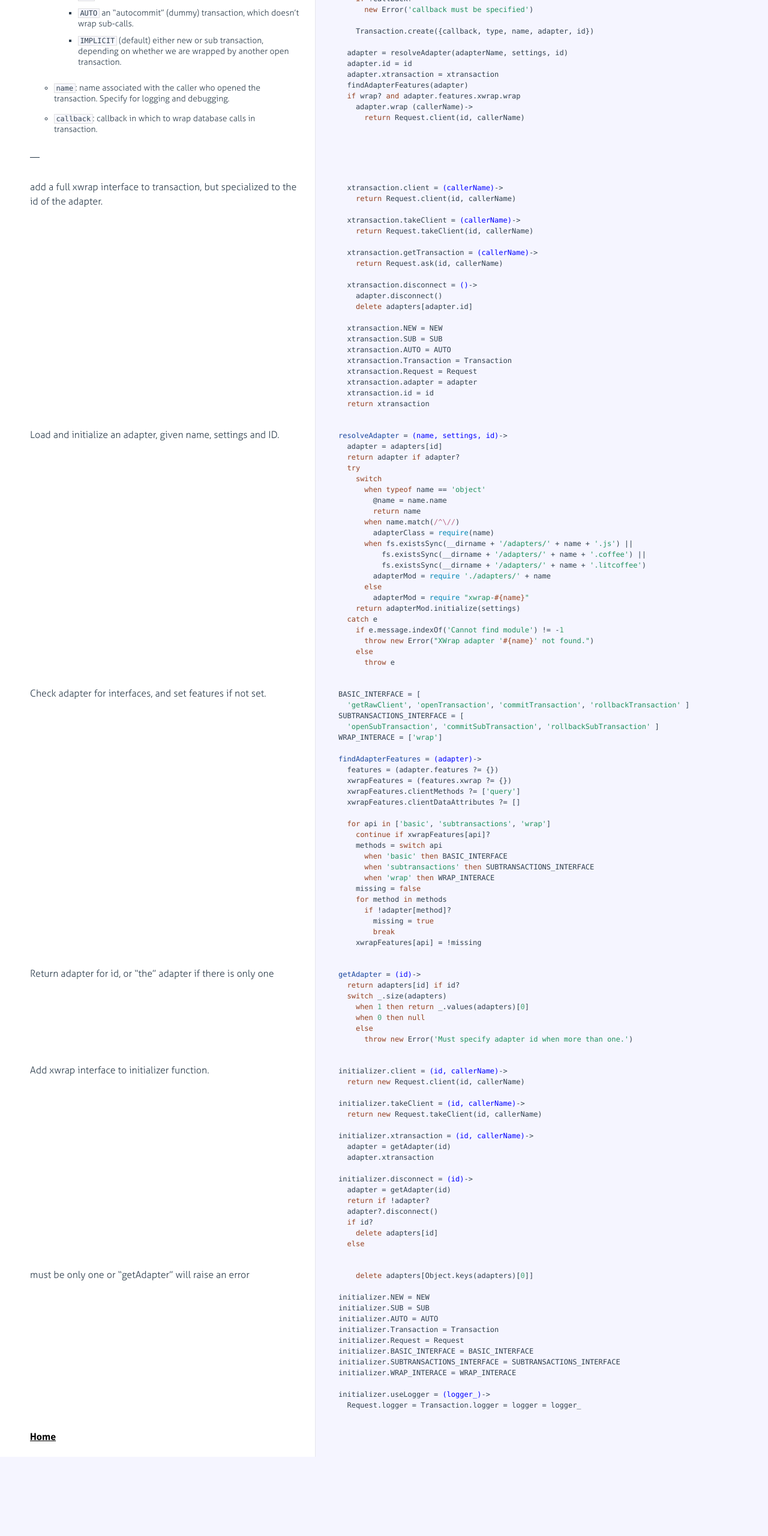
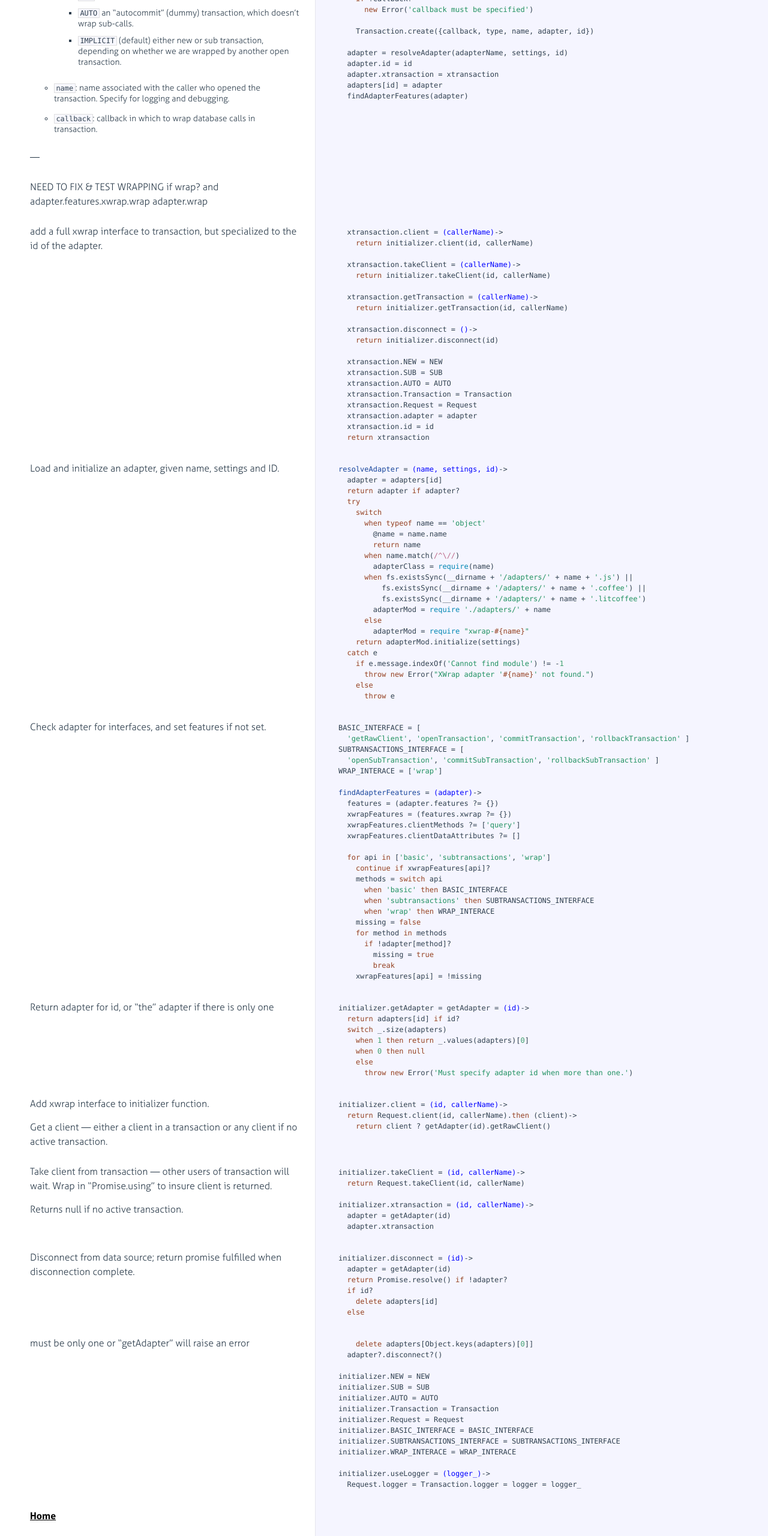
Before and after one commit to schematist/xwrap, a plain HTML site: page xwrap.html in a window 1280 px wide. Shown: the part 800-3360 px from the top of the page at 60% size. Before the commit the page ends 3228 px from the top, so only its background shows below. Drawn offline with Linux system fonts and the light colour scheme.

Commit message:
updates docs

```diff
--- a/xwrap.html
+++ b/xwrap.html
@@ -144,10 +144,8 @@ Specify for logging and debugging.</p>
   adapter = resolveAdapter(adapterName, settings, id)
   adapter.id = id
   adapter.xtransaction = xtransaction
-  findAdapterFeatures(adapter)
-  <span class="hljs-keyword">if</span> wrap? <span class="hljs-keyword">and</span> adapter.features.xwrap.wrap
-    adapter.wrap (callerName)-&gt;
-      <span class="hljs-keyword">return</span> Request.client(id, callerName)</pre></div></div>
+  adapters[id] = adapter
+  findAdapterFeatures(adapter)</pre></div></div>
 
         </li>
 
@@ -158,23 +156,37 @@ Specify for logging and debugging.</p>
               <div class="pilwrap ">
                 <a class="pilcrow" href="#section-6">&#182;</a>
               </div>
+              <p>NEED TO FIX &amp; TEST WRAPPING
+if wrap? and adapter.features.xwrap.wrap
+ adapter.wrap </p>
+
+            </div>
+
+        </li>
+
+
+        <li id="section-7">
+            <div class="annotation">
+
+              <div class="pilwrap ">
+                <a class="pilcrow" href="#section-7">&#182;</a>
+              </div>
               <p>add a full xwrap interface to transaction, but specialized
 to the id of the adapter.</p>
 
             </div>
 
             <div class="content"><div class='highlight'><pre>  xtransaction.client = <span class="hljs-function"><span class="hljs-params">(callerName)</span>-&gt;</span>
-    <span class="hljs-keyword">return</span> Request.client(id, callerName)
+    <span class="hljs-keyword">return</span> initializer.client(id, callerName)
 
   xtransaction.takeClient = <span class="hljs-function"><span class="hljs-params">(callerName)</span>-&gt;</span>
-    <span class="hljs-keyword">return</span> Request.takeClient(id, callerName)
+    <span class="hljs-keyword">return</span> initializer.takeClient(id, callerName)
 
   xtransaction.getTransaction = <span class="hljs-function"><span class="hljs-params">(callerName)</span>-&gt;</span>
-    <span class="hljs-keyword">return</span> Request.ask(id, callerName)
+    <span class="hljs-keyword">return</span> initializer.getTransaction(id, callerName)
 
   xtransaction.disconnect = <span class="hljs-function"><span class="hljs-params">()</span>-&gt;</span>
-    adapter.disconnect()
-    <span class="hljs-keyword">delete</span> adapters[adapter.id]
+    <span class="hljs-keyword">return</span> initializer.disconnect(id)
 
   xtransaction.NEW = NEW
   xtransaction.SUB = SUB
@@ -188,11 +200,11 @@ to the id of the adapter.</p>
         </li>
 
 
-        <li id="section-7">
+        <li id="section-8">
             <div class="annotation">
 
               <div class="pilwrap ">
-                <a class="pilcrow" href="#section-7">&#182;</a>
+                <a class="pilcrow" href="#section-8">&#182;</a>
               </div>
               <p>Load and initialize an adapter, given name, settings and ID.</p>
 
@@ -224,11 +236,11 @@ to the id of the adapter.</p>
         </li>
 
 
-        <li id="section-8">
+        <li id="section-9">
             <div class="annotation">
 
               <div class="pilwrap ">
-                <a class="pilcrow" href="#section-8">&#182;</a>
+                <a class="pilcrow" href="#section-9">&#182;</a>
               </div>
               <p>Check adapter for interfaces, and set features if not set.</p>
 
@@ -262,17 +274,17 @@ WRAP_INTERACE = [<span class="hljs-string">'wrap'</span>]
         </li>
 
 
-        <li id="section-9">
+        <li id="section-10">
             <div class="annotation">
 
               <div class="pilwrap ">
-                <a class="pilcrow" href="#section-9">&#182;</a>
+                <a class="pilcrow" href="#section-10">&#182;</a>
               </div>
               <p>Return adapter for id, or “the” adapter if there is only one</p>
 
             </div>
 
-            <div class="content"><div class='highlight'><pre><span class="hljs-function"><span class="hljs-title">getAdapter</span> = <span class="hljs-params">(id)</span>-&gt;</span>
+            <div class="content"><div class='highlight'><pre>initializer.getAdapter = getAdapter = <span class="hljs-function"><span class="hljs-params">(id)</span>-&gt;</span>
   <span class="hljs-keyword">return</span> adapters[id] <span class="hljs-keyword">if</span> id?
   <span class="hljs-keyword">switch</span> _.size(adapters)
     <span class="hljs-keyword">when</span> <span class="hljs-number">1</span> <span class="hljs-keyword">then</span> <span class="hljs-keyword">return</span> _.values(adapters)[<span class="hljs-number">0</span>]
@@ -283,30 +295,61 @@ WRAP_INTERACE = [<span class="hljs-string">'wrap'</span>]
         </li>
 
 
-        <li id="section-10">
+        <li id="section-11">
             <div class="annotation">
 
               <div class="pilwrap ">
-                <a class="pilcrow" href="#section-10">&#182;</a>
+                <a class="pilcrow" href="#section-11">&#182;</a>
               </div>
               <p>Add xwrap interface to initializer function.</p>
+<p>Get a client — either a client in a transaction or any client
+if no active transaction.</p>
 
             </div>
 
             <div class="content"><div class='highlight'><pre>initializer.client = <span class="hljs-function"><span class="hljs-params">(id, callerName)</span>-&gt;</span>
-  <span class="hljs-keyword">return</span> <span class="hljs-keyword">new</span> Request.client(id, callerName)
+  <span class="hljs-keyword">return</span> Request.client(id, callerName).<span class="hljs-keyword">then</span> (client)-&gt;
+    <span class="hljs-keyword">return</span> client ? getAdapter(id).getRawClient()</pre></div></div>
 
-initializer.takeClient = <span class="hljs-function"><span class="hljs-params">(id, callerName)</span>-&gt;</span>
-  <span class="hljs-keyword">return</span> <span class="hljs-keyword">new</span> Request.takeClient(id, callerName)
+        </li>
+
+
+        <li id="section-12">
+            <div class="annotation">
+
+              <div class="pilwrap ">
+                <a class="pilcrow" href="#section-12">&#182;</a>
+              </div>
+              <p>Take client from transaction — other users of transaction will wait.
+Wrap in “Promise.using” to insure client is returned.</p>
+<p>Returns null if no active transaction.</p>
+
+            </div>
+
+            <div class="content"><div class='highlight'><pre>initializer.takeClient = <span class="hljs-function"><span class="hljs-params">(id, callerName)</span>-&gt;</span>
+  <span class="hljs-keyword">return</span> Request.takeClient(id, callerName)
 
 initializer.xtransaction = <span class="hljs-function"><span class="hljs-params">(id, callerName)</span>-&gt;</span>
   adapter = getAdapter(id)
-  adapter.xtransaction
+  adapter.xtransaction</pre></div></div>
 
-initializer.disconnect = <span class="hljs-function"><span class="hljs-params">(id)</span>-&gt;</span>
+        </li>
+
+
+        <li id="section-13">
+            <div class="annotation">
+
+              <div class="pilwrap ">
+                <a class="pilcrow" href="#section-13">&#182;</a>
+              </div>
+              <p>Disconnect from data source; return promise fulfilled when
+disconnection complete.</p>
+
+            </div>
+
+            <div class="content"><div class='highlight'><pre>initializer.disconnect = <span class="hljs-function"><span class="hljs-params">(id)</span>-&gt;</span>
   adapter = getAdapter(id)
-  <span class="hljs-keyword">return</span> <span class="hljs-keyword">if</span> !adapter?
-  adapter?.disconnect()
+  <span class="hljs-keyword">return</span> Promise.resolve() <span class="hljs-keyword">if</span> !adapter?
   <span class="hljs-keyword">if</span> id?
     <span class="hljs-keyword">delete</span> adapters[id]
   <span class="hljs-keyword">else</span></pre></div></div>
@@ -314,17 +357,18 @@ initializer.disconnect = <span class="hljs-function"><span class="hljs-params">(
         </li>
 
 
-        <li id="section-11">
+        <li id="section-14">
             <div class="annotation">
 
               <div class="pilwrap ">
-                <a class="pilcrow" href="#section-11">&#182;</a>
+                <a class="pilcrow" href="#section-14">&#182;</a>
               </div>
               <p>must be only one or “getAdapter” will raise an error</p>
 
             </div>
 
             <div class="content"><div class='highlight'><pre>    <span class="hljs-keyword">delete</span> adapters[Object.keys(adapters)[<span class="hljs-number">0</span>]]
+  adapter?.disconnect?()
 
 initializer.NEW = NEW
 initializer.SUB = SUB
@@ -341,11 +385,11 @@ initializer.useLogger = <span class="hljs-function"><span class="hljs-params">(l
         </li>
 
 
-        <li id="section-12">
+        <li id="section-15">
             <div class="annotation">
 
               <div class="pilwrap ">
-                <a class="pilcrow" href="#section-12">&#182;</a>
+                <a class="pilcrow" href="#section-15">&#182;</a>
               </div>
               <p><a href="./index.html"><strong>Home</strong></a></p>
 
```
Also changed, not shown: request.html (+3 -6 lines), transaction.html (+5 -1 lines).
